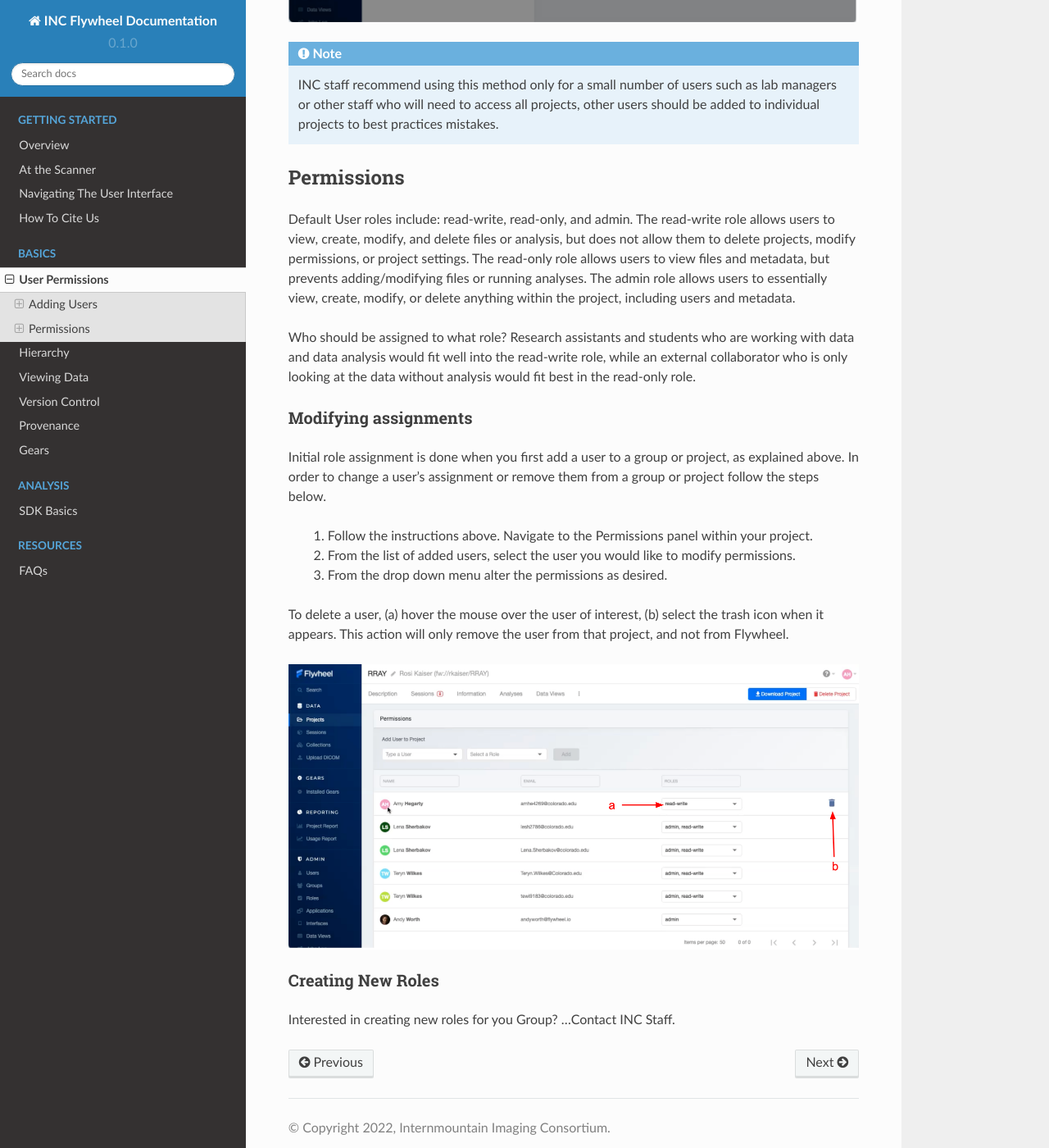
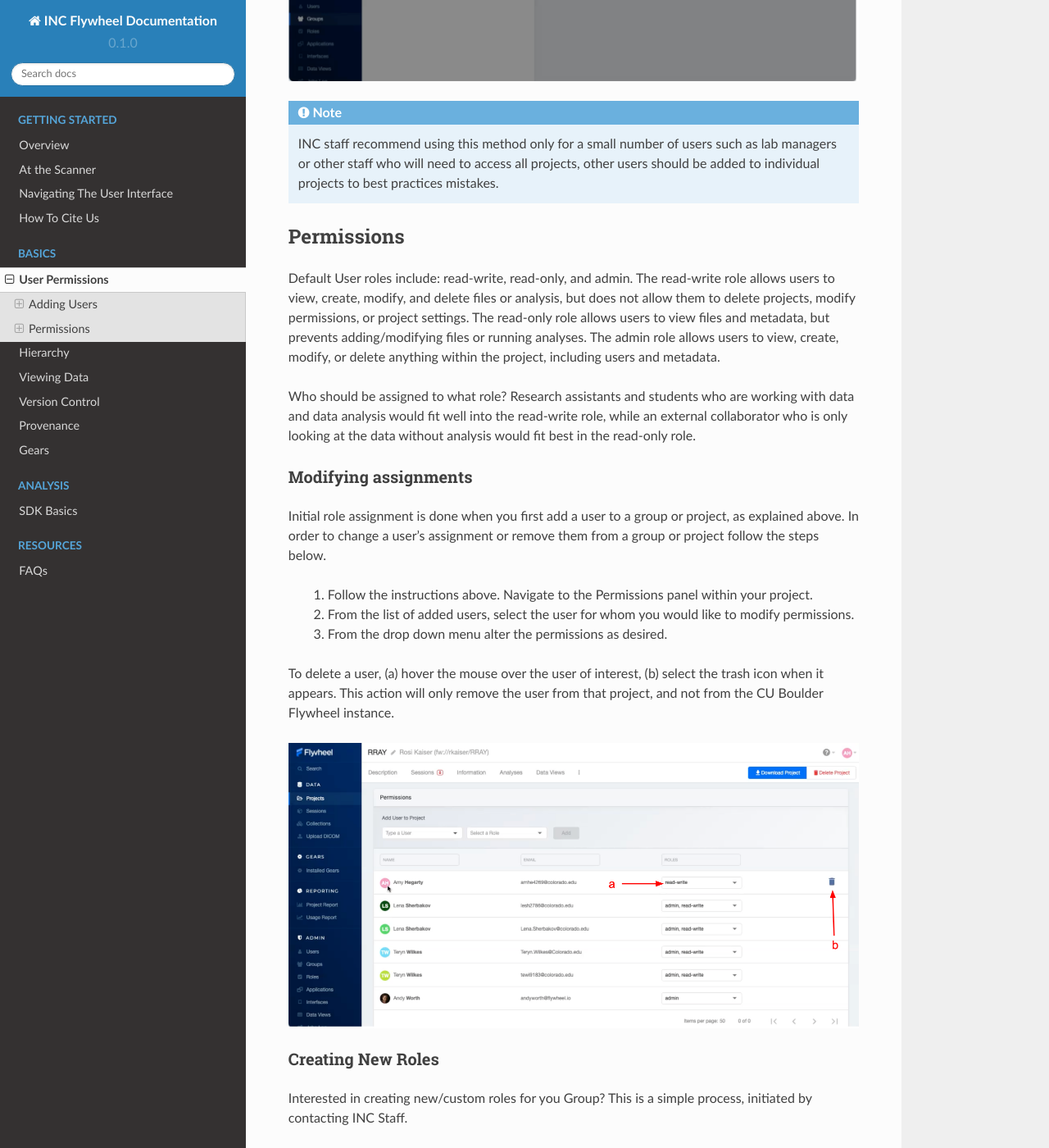
Before and after one commit to intermountainneuroimaging/inc_documentation, a Sphinx documentation site: the page built from docs/source/user_permissions.rst, in a window 1280 px wide and 1400 px high, scrolled down 3769 px. Shown: the whole window at 82% size. Built offline with Sphinx 7.4.7 and the Read the Docs theme 2.0.0, drawn with Linux system fonts in a browser that asks for light colours; some of the changed text lies outside the part shown.

Commit message:
edits to Permissions

```diff
--- a/docs/source/user_permissions.rst
+++ b/docs/source/user_permissions.rst
@@ -32,7 +32,7 @@
 
 6. You must specify the new user's role. If you have discussed any Custom roles with the INC staff you will see them here. Otherwise, you will be able to select from: "Read-only", "Read-write","admin"
 
-    a. Multiple roles can be selected for one user by checking several of the drop down boxes next to each possible role
+    a. Multiple roles can be selected for one user by checking several of the drop down boxes next to each possible role; however, we recommend that only the appropriate role is selected. If you're not sure what each role can do, click on the Roles tab on the left-hand ribbon. Then select the role in question, and a long list of actions that can and can't be performed by that Role will appear.
 
     b. Looking for more flexibility? Contact INC Staff to set up custom user roles for your Group.
 
@@ -70,7 +70,7 @@
 
 Permissions
 *************
-Default User roles include: read-write, read-only, and admin. The read-write role allows users to view, create, modify, and delete files or analysis, but does not allow them to delete projects, modify permissions, or project settings. The read-only role allows users to view files and metadata, but prevents adding/modifying files or running analyses. The admin role allows users to essentially view, create, modify, or delete anything within the project, including users and metadata.
+Default User roles include: read-write, read-only, and admin. The read-write role allows users to view, create, modify, and delete files or analysis, but does not allow them to delete projects, modify permissions, or project settings. The read-only role allows users to view files and metadata, but prevents adding/modifying files or running analyses. The admin role allows users to view, create, modify, or delete anything within the project, including users and metadata.
 
 Who should be assigned to what role? Research assistants and students who are working with data and data analysis would fit well into the read-write role, while an external collaborator who is only looking at the data without analysis would fit best in the read-only role.
 
@@ -79,14 +79,14 @@
 Initial role assignment is done when you first add a user to a group or project, as explained above. In order to change a user's assignment or remove them from a group or project follow the steps below.
 
     1. Follow the instructions above. Navigate to the Permissions panel within your project.
-    2. From the list of added users, select the user you would like to modify permissions.
+    2. From the list of added users, select the user for whom you would like to modify permissions.
     3. From the drop down menu alter the permissions as desired.
 
-To delete a user, (a) hover the mouse over the user of interest, (b) select the trash icon when it appears. This action will only remove the user from that project, and not from Flywheel.
+To delete a user, (a) hover the mouse over the user of interest, (b) select the trash icon when it appears. This action will only remove the user from that project, and not from the CU Boulder Flywheel instance.
 
 .. image:: imgs/user_permissions/delete_users_from_projects_1.png
    :alt: (image 7 - trash)
 
 Creating New Roles
 --------------------
-Interested in creating new roles for you Group? ...Contact INC Staff.
+Interested in creating new/custom roles for you Group? This is a simple process, initiated by contacting INC Staff.
```
Also changed, not shown: other parts of docs/source/user_permissions.rst (+2 -2 lines).
